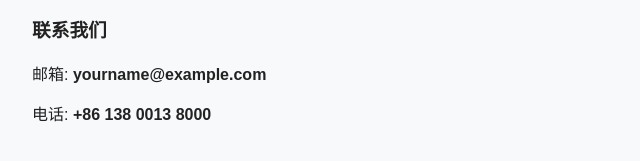
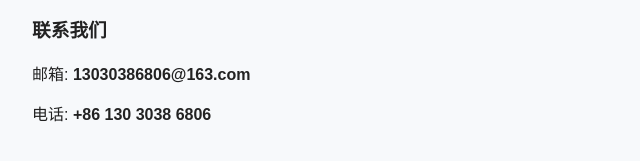
Before and after one commit to Jackson6237/stablepay-mvp, a plain HTML site: page index.html in a window 1280 px wide. Shown: the part 593-754 px from the top of the page, 138-778 px from the left. Drawn offline with Linux system fonts and the light colour scheme.

Commit message:
Update index.html

```diff
--- a/index.html
+++ b/index.html
@@ -21,8 +21,8 @@
   <main class="container">
     <section id="hero">
       <h2>跨境稳定币收款 · 快速 · 低费 · 可演示</h2>
-      <p>演示版（MVP）：商户收款地址 + 二维码 → 手动对账 → 人工兑付。</p >
-      <button id="payBtn" class="primary">Pay with USDT（演示）</button>
+      <p>演示版（MVP）：商户收款地址 + 二维码 → 手动对账 → 人工兑付。</p>
+      <button id="payButton" class="primary">Pay with USDT（演示）</button>
     </section>
 
     <section id="product">
@@ -45,8 +45,8 @@
 
     <section id="contact">
       <h3>联系我们</h3>
-      <p>邮箱: <strong>yourname@example.com</strong></p >
-      <p>电话: <strong>+86 138 0013 8000</strong></p >
+      <p>邮箱: <strong>13030386806@163.com</strong></p>
+      <p>电话: <strong>+86 130 3038 6806</strong></p>
     </section>
   </main>
 
@@ -55,12 +55,12 @@
     <div class="modal-content">
       <button id="closeModal">关闭 ✕</button>
       <h4>演示支付 — USDT (ERC-20)</h4>
-      <p>收款地址（请替换为你的真实收款地址）：</p >
+      <p>收款地址（请替换为你的真实收款地址）：</p>
       <code id="recvAddress">0x0000000000000000000000000000000000000000</code>
       <div class="qrWrap">
-        < img id="qrImage" alt="QR code" src="" />
+        <img id="qrImage" alt="QR code" src="" />
       </div>
-      <p>提示：用 MetaMask / TrustWallet / TronLink 扫码或复制地址转账。不要把私钥贴到任何地方。</p >
+      <p>提示：用 MetaMask / TrustWallet / TronLink 扫码或复制地址转账。不要把私钥贴到任何地方。</p>
       <button id="confirmPaid" class="primary">我已完成转账（人工核对）</button>
     </div>
   </div>
```
